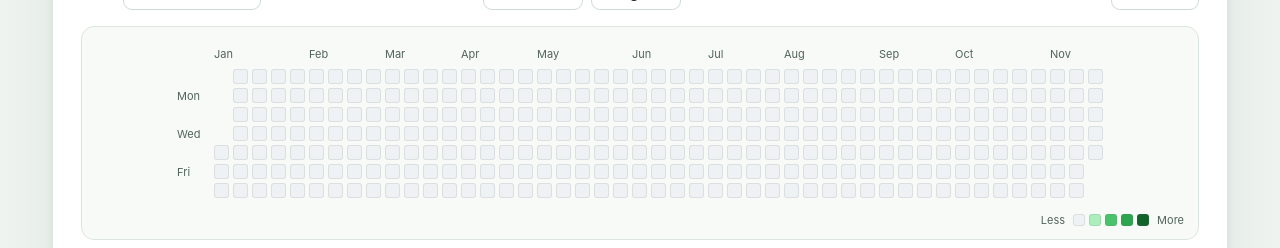
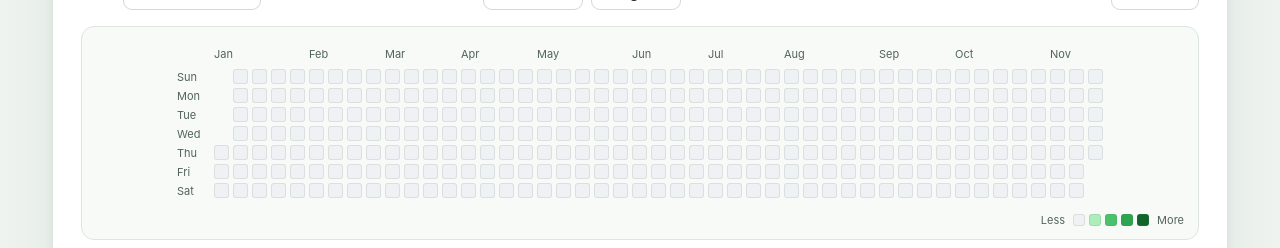
Before and after one commit to wahab-2007/brush-io, a React (Vite) app: page / in a window 1280 px wide. Shown: the part 260-508 px from the top of the page. Built offline with nearby package versions, Linux system fonts and the light colour scheme.

Commit message:
Label every weekday on the contribution chart

```diff
--- a/src/components/Graph.tsx
+++ b/src/components/Graph.tsx
@@ -3,7 +3,7 @@ import type { CSSProperties, KeyboardEvent } from 'react'
 import { formatDate, layout } from '../lib/calendar.ts'
 import { onColor } from '../lib/themes.ts'
 
-const weekdays = ['Mon', 'Wed', 'Fri']
+const weekdays = ['Sun', 'Mon', 'Tue', 'Wed', 'Thu', 'Fri', 'Sat']
 
 export interface Selection {
   date: string
@@ -50,7 +50,7 @@ export const Graph = memo(function Graph({
           {months.map(({ label, column }) => <span className="month" key={label}
             style={{ gridColumn: column + 2, gridRow: 1 }}>{label}</span>)}
           {weekdays.map((label, index) => <span className="weekday" key={label}
-            style={{ gridColumn: 1, gridRow: index * 2 + 3 }}>{label}</span>)}
+            style={{ gridColumn: 1, gridRow: index + 2 }}>{label}</span>)}
           {cells.map(({ date, column, row }, index) => {
             const count = counts[index] ?? 0
             const color = palette[levels[index] ?? 0]
```
